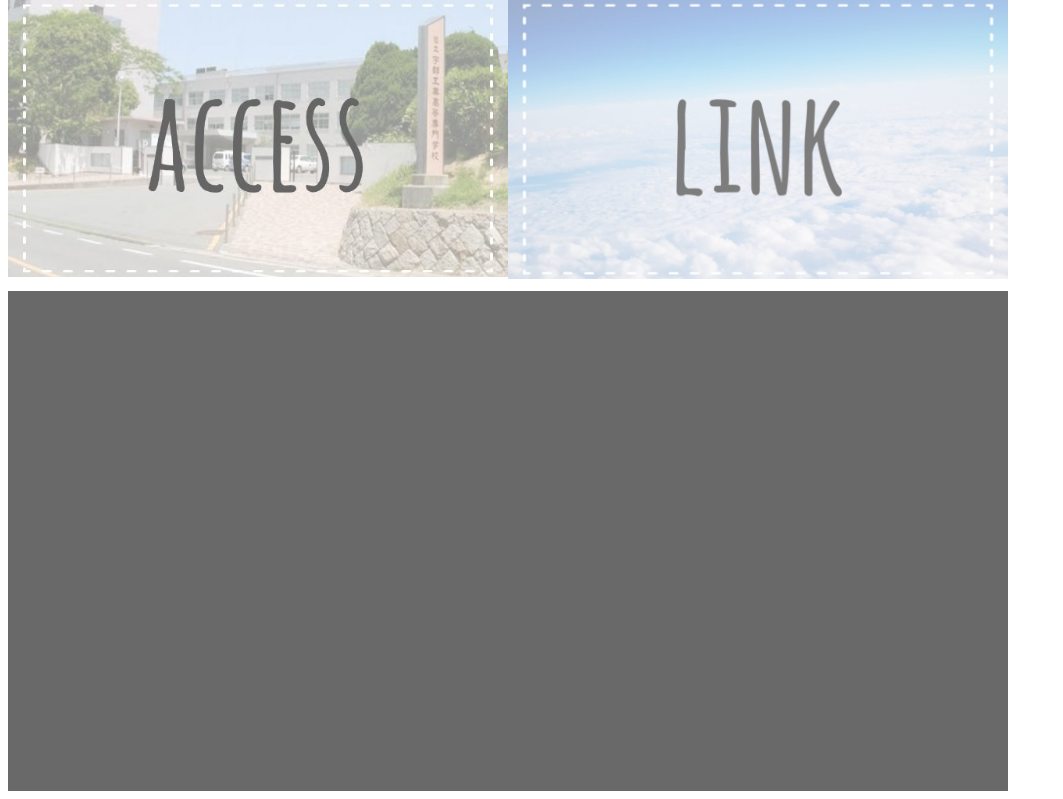
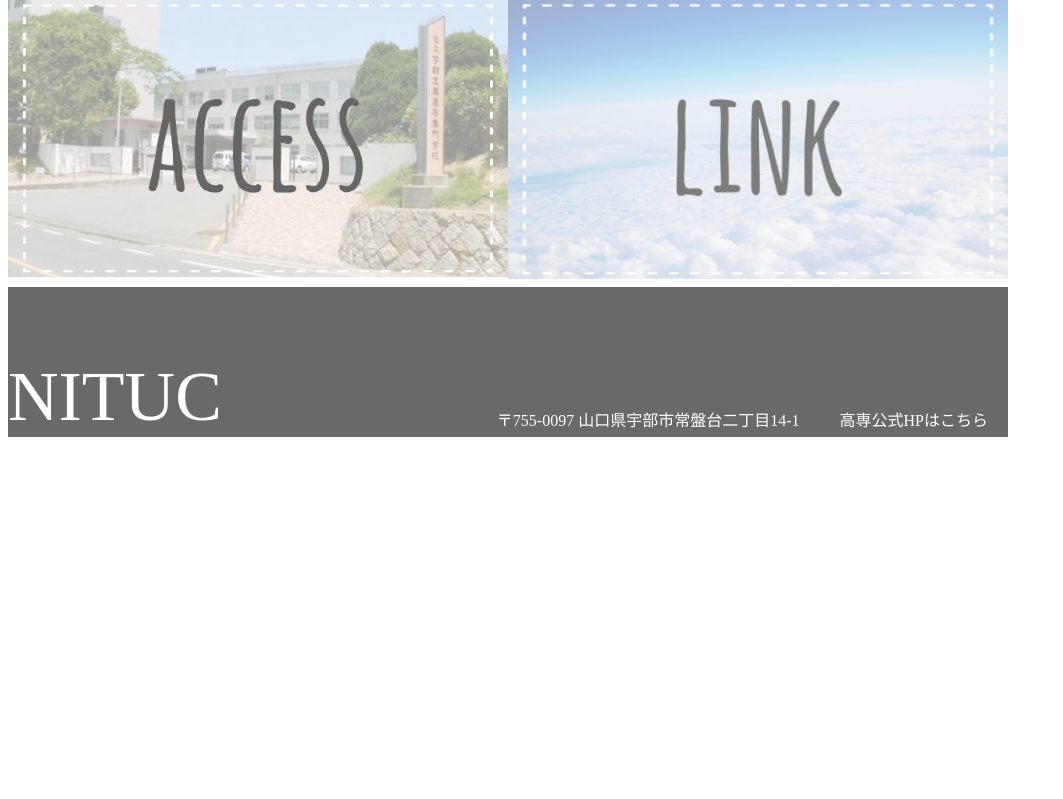
Before and after one commit to kbulili/NITUC-fes55, a PHP site: page / in a window 1280 px wide. Shown: the part 947-1746 px from the top of the page, without its empty margins (0-1063 px from the left). After the commit the page ends 1384 px from the top, so only its background shows below. Run offline with PHP 8.4, Linux system fonts and the light colour scheme; some web fonts are replaced.

Commit message:
メインページのデザインが終了しました①

```diff
--- /dev/null
+++ b/header.php
@@ -0,0 +1,9 @@
+<a href="index.html" style="text-decoration:none;" class="title">NITUC-fes #55</a>
+<ul>
+	<li>リンク</li>
+	<li>アクセス</li>
+	<li>バザー</li>
+	<li>タイムテーブル</li>
+	<li>ご挨拶</li>
+	<li>ホーム</li>
+</ul>
--- a/index.html
+++ b/index.html
@@ -8,9 +8,13 @@
 		rel="stylesheet">
 	</head>
 	<body>
+		<script type="text/javascript"src="header.php"></script>
 		<script type="text/javascript" src="example.js"></script>
 	<div class="header">
-		<a href="https://kbulili.github.io/NITUC-fes55.github.io/"
+
+	<!--<?php include "header.html"; ?>
+	-->
+			<a href="https://kbulili.github.io/NITUC-fes55.github.io/"
 			style="text-decoration:none;"class="title">NITUC-fes #55</a>
 		<ul>
 			<li>リンク</li>
@@ -53,6 +57,16 @@
 		!-->
 	</div>
 	<div class="footer">
+
+		<p class="footer_logo">NITUC</p>
+
+
+		<ul>
+			<a href="https://www.ube-k.ac.jp">
+				<li>高専公式HPはこちら</li></a>
+			<li>〒755-0097 山口県宇部市常盤台二丁目14-1</li>
+		</ul>
+
 	</div>
 	</body>
 </html>
--- a/stylesheet.css
+++ b/stylesheet.css
@@ -22,7 +22,7 @@ ul{
 .main{
 	background-color:#ffffff;
 	width:1000px;
-	height:1150px;
+	height:1130px;
 }
 
 .page_link{
@@ -62,11 +62,23 @@ figure:hover figcaption {
 .footer{
 	background-color:#696969;
 	width:1000px;
-	height:500px;
+	height:150px;
 }
 
 
+.footer_logo{
+	color:#ffffff;
+	float:left;
+	/*padding:10px;*/
+	font-size:70px;
+}
 
+.footer li{
+	color:#fff;
+	float:right;
+	padding-top:120px;
+	list-style:none;
+}
 
 li{
 
```
Also changed, not shown: timetable.html (+17 -1 lines), .htaccess (added).
